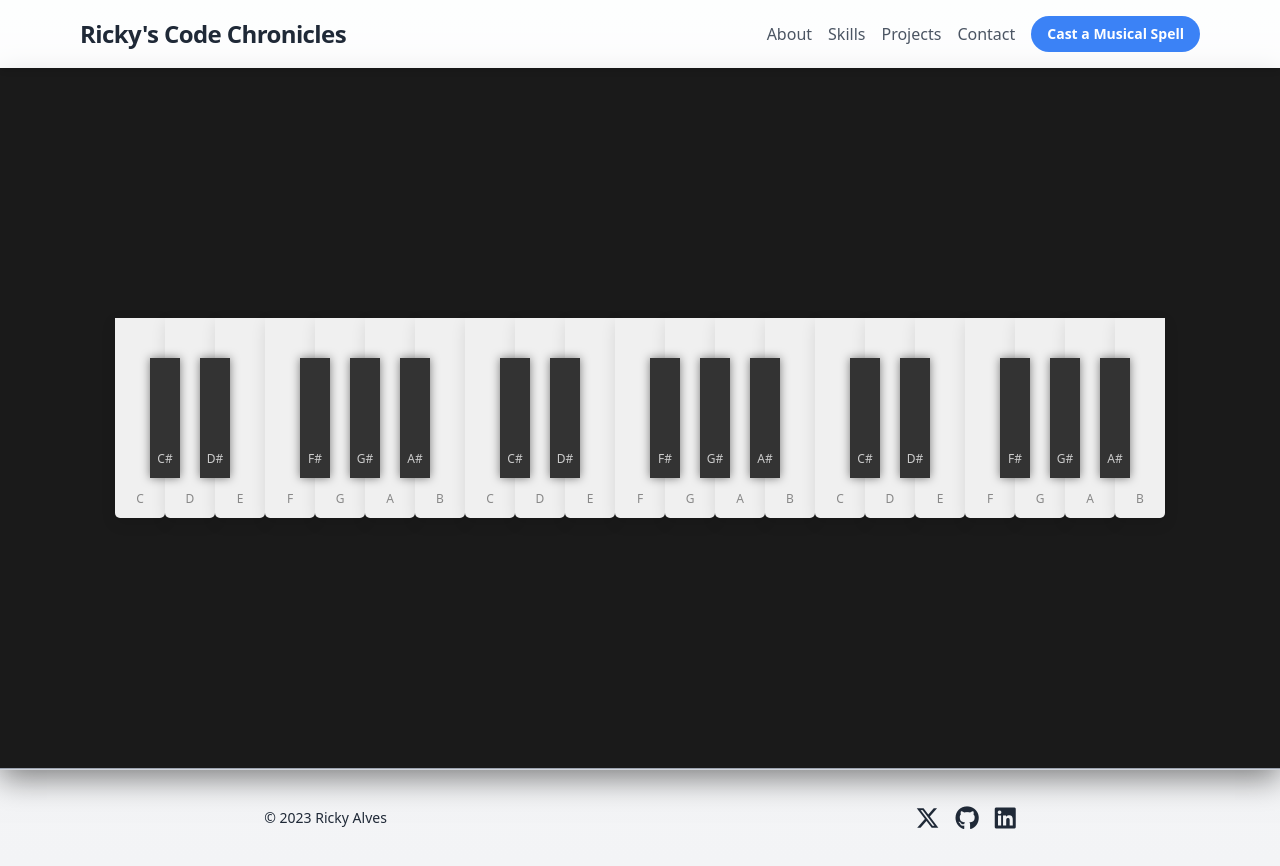
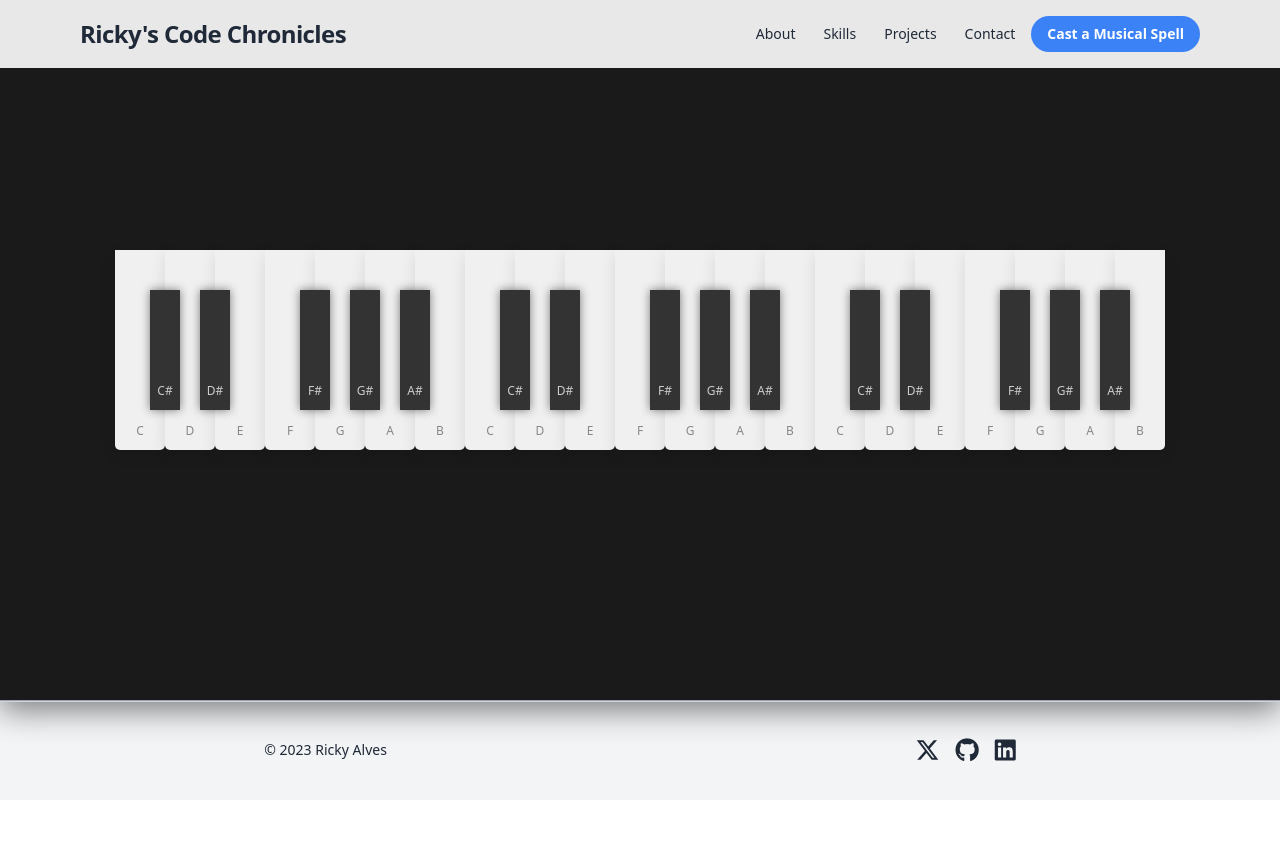
Before and after one commit to henriquesuper/rickyalves, a Next.js app: page /piano in a window 1280 px wide. After the commit the page ends 800 px from the top, so only its background shows below. Built offline with nearby package versions, Linux system fonts and the light colour scheme; no server answers.

Commit message:
fixed navbar

```diff
--- a/components/Hero.jsx
+++ b/components/Hero.jsx
@@ -28,7 +28,7 @@ const Hero = () => {
             target="_blank"
             rel="noopener noreferrer"
           >
-            <i class="fa-brands fa-x-twitter"></i>          </a>
+            <i className="fa-brands fa-x-twitter"></i>          </a>
           <a
             href="https://github.com/henriquesuper"
             aria-label="GitHub"
--- a/components/Navbar.jsx
+++ b/components/Navbar.jsx
@@ -1,35 +1,43 @@
 import Link from "next/link";
+import { useState, useEffect } from "react";
 
 const Navbar = () => {
+  const [isScrolled, setIsScrolled] = useState(false);
+
+  useEffect(() => {
+    const handleScroll = () => {
+      setIsScrolled(window.scrollY > 10);
+    };
+    window.addEventListener("scroll", handleScroll);
+    return () => window.removeEventListener("scroll", handleScroll);
+  }, []);
+
+  const linkClass = `px-3 py-2 rounded-md text-sm font-medium ${
+    isScrolled ? "text-gray-800 hover:bg-gray-100" : "text-gray-800 hover:bg-gray-200"
+  }`;
+
   return (
-    <nav className="sticky top-0 z-10 bg-white bg-opacity-70 shadow-md">
+    <nav className={`fixed top-0 left-0 right-0 z-50 transition-all duration-300 ${isScrolled ? "bg-white shadow-md" : "bg-white bg-opacity-90"}`}>
       <div className="max-w-6xl mx-auto px-4">
         <div className="flex justify-between items-center py-4">
-          <div className="text-2xl font-bold text-gray-800">
-            <Link href="/" className="font-sans tracking-tight hover:text-blue-600 transition-colors duration-300">
+          <div className="text-2xl font-bold">
+            <Link href="/" className="font-sans tracking-tight text-gray-800 hover:text-blue-600 transition-colors duration-300">
               Ricky's Code Chronicles
             </Link>
           </div>
-          <div className="flex space-x-4 items-center">
-            <NavLink href="#about">About</NavLink>
-            <NavLink href="#skills">Skills</NavLink>
-            <NavLink href="#projects">Projects</NavLink>
-            <NavLink href="#contact">Contact</NavLink>
-            <Link href="/piano" className="bg-blue-500 text-white px-4 py-2 rounded-full text-sm font-semibold transition-all duration-300 ease-in-out hover:bg-blue-600 hover:shadow-lg transform hover:-translate-y-0.5">
+          <div className="flex space-x-1 items-center">
+            <Link href="/#about" className={linkClass}>About</Link>
+            <Link href="/#skills" className={linkClass}>Skills</Link>
+            <Link href="/#projects" className={linkClass}>Projects</Link>
+            <Link href="/#contact" className={linkClass}>Contact</Link>
+            <Link href="/piano" className={`ml-4 px-4 py-2 rounded-full text-sm font-semibold transition-all duration-300 ease-in-out transform hover:-translate-y-0.5 ${isScrolled ? "bg-blue-500 text-white hover:bg-blue-600 hover:shadow-lg" : "bg-blue-500 text-white hover:bg-blue-600"}`}>
               Cast a Musical Spell
             </Link>
           </div>
         </div>
       </div>
     </nav>
-  )
-}
-
-const NavLink = ({ href, children }) => (
-  <a href={href} className="text-gray-600 hover:text-blue-600 transition-colors duration-300 relative group">
-    {children}
-    <span className="absolute left-0 bottom-0 w-full h-0.5 bg-blue-600 transform scale-x-0 group-hover:scale-x-100 transition-transform duration-300"></span>
-  </a>
-)
+  );
+};
 
 export default Navbar;
```
